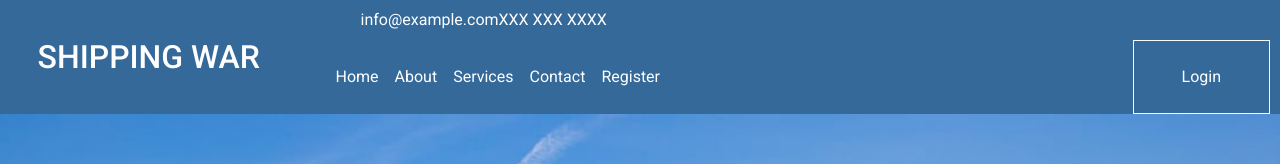
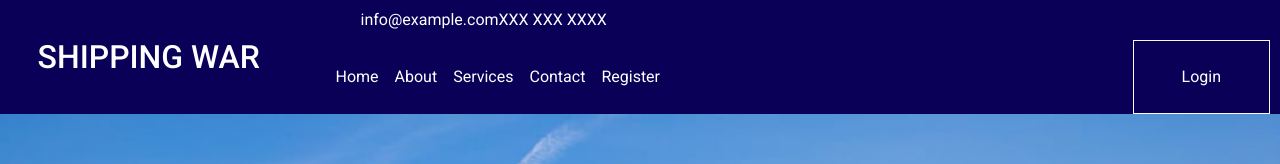
Before and after one commit to haricharanahirwar/the-shipping-war, a React (Vite) app in the folder UI/: page / in a window 1280 px wide. Shown: the top 164 px of the page. Built offline with nearby package versions, Linux system fonts and the light colour scheme.

Commit message:
"app update"

```diff
--- a/UI/src/App.jsx
+++ b/UI/src/App.jsx
@@ -30,8 +30,8 @@ function App() {
 
   return (
     <>
-              <Header />
-              {/* <Navbar/>  */}
+
+              <Navbar/>
 
       <Routes>
         <Route path='/' element={<Home/>}></Route>
```
